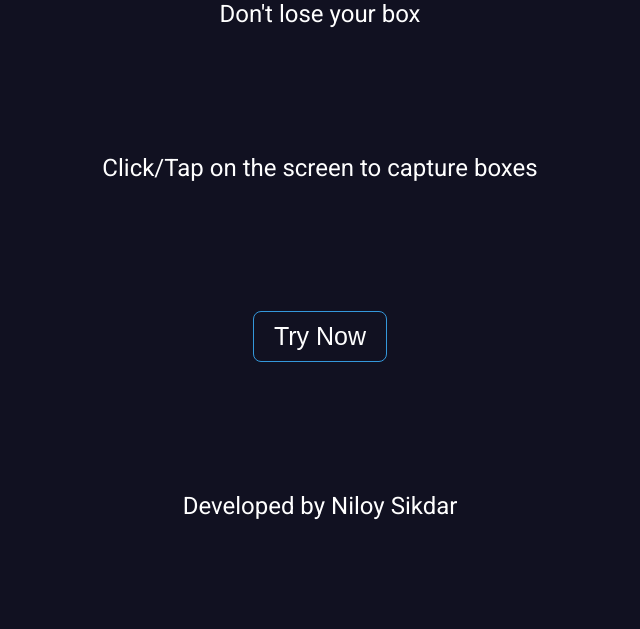
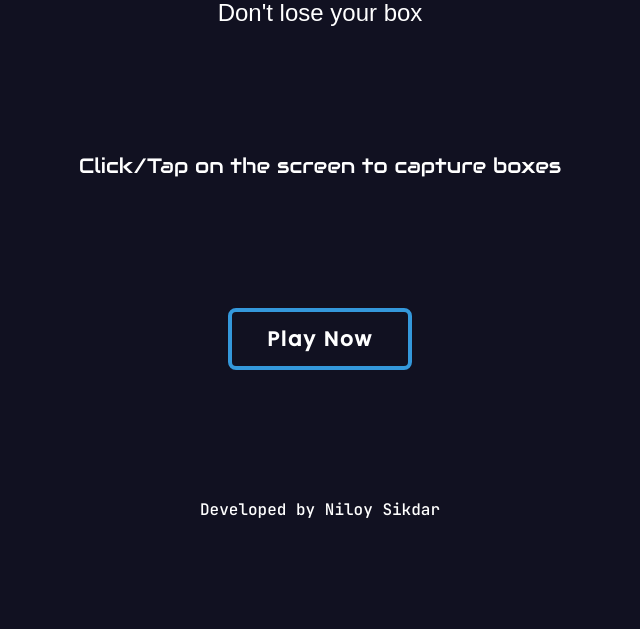
Before and after one commit to niloysikdar/box-stacking-game, a plain HTML site: page index.html in a window 1280 px wide. Shown: the part 171-800 px from the top of the page, without its empty margins (320-960 px from the left). Drawn offline with nearby package versions, Linux system fonts and the light colour scheme; a web font is replaced by a local one.

Commit message:
Style changes

```diff
--- a/app.js
+++ b/app.js
@@ -158,7 +158,7 @@ function generateBox(x, y, z, width, depth) {
 
 
 function animation() {
-    const speed = (score < 21) ? 0.16 : (score < 41) ? 0.17 : 0.18;
+    const speed = (score < 21) ? 0.15 : (score < 41) ? 0.17 : 0.18;
 
     const topLayer = stack[stack.length - 1];
     topLayer.threejs.position[topLayer.direction] += speed;
--- a/index.html
+++ b/index.html
@@ -19,7 +19,7 @@
 
     <div class="score-page">
         <div class="score-card">
-            <h1>Final Score</h1>
+            <p class="score-text">Final Score</p>
             <h1 class="score-value">0</h1>
             <button class="play-again">Play Again</button>
         </div>
@@ -27,12 +27,12 @@
 
     <div class="welcome">
         <div class="game-name">
-            <h1>Box Stacking Game</h1>
-            <p>Don't lose your box</p>
+            <h1 class="original-name">Box Stacking Game</h1>
+            <p class="tag">Don't lose your box</p>
         </div>
-        <p>Click/Tap on the screen to capture boxes</p>
-        <button class="try-now">Try Now</button>
-        <p>Developed by Niloy Sikdar</p>
+        <p class="description">Click/Tap on the screen to capture boxes</p>
+        <button class="try-now">Play Now</button>
+        <p class="developed">Developed by Niloy Sikdar</p>
     </div>
 
     <audio src="./sound.mp3" autoplay="false" loop></audio>
--- a/style.css
+++ b/style.css
@@ -1,4 +1,5 @@
-@import url('https://fonts.googleapis.com/css2?family=Roboto&display=swap');
+@import url('https://fonts.googleapis.com/css2?family=Audiowide&family=Convergence&family=JetBrains+Mono:wght@500;700&family=Poppins:wght@500&display=swap');
+
 
 * {
     margin: 0;
@@ -10,12 +11,10 @@ body {
     background: #111121;
     height: 100vh;
     max-width: 100vw;
-    overflow-x: hidden;
-    overflow-y: hidden;
+    overflow: hidden;
     display: flex;
     justify-content: center;
     align-items: center;
-    font-family: 'Roboto', sans-serif;
 }
 
 .scene, canvas {
@@ -32,6 +31,14 @@ h2 {
     padding-right: 2rem;
     color: #ffffff;
     font-size: 2.8rem;
+    text-align: center;
+}
+
+p {
+    color: #ffffff;
+    margin-top: 1rem;
+    margin-bottom: 1rem;
+    font-size: 1.5rem;
     text-align: center;
 }
 
@@ -100,6 +107,24 @@ h1 {
     z-index: 10;
 }
 
+.original-name {
+    font-family: 'Convergence', sans-serif;
+}
+
+.tag {
+    font-family: 'Convergence', sans-serif;
+}
+
+.description {
+    font-family: 'Audiowide', cursive;
+    font-size: 1.3rem;
+}
+
+.developed {
+    font-family: 'JetBrains Mono', monospace;
+    font-size: 1rem;
+}
+
 .welcome-hidden {
     animation: slide 1s;
     animation-fill-mode: forwards;
@@ -110,28 +135,23 @@ h1 {
     flex-direction: column;
     align-items: center;
     justify-content: center;
-}
-
-p {
-    color: #ffffff;
-    margin-top: 1rem;
-    margin-bottom: 1rem;
-    font-size: 1.5rem;
-    text-align: center;
+    font-family: 'Convergence', sans-serif;
 }
 
 button {
     background: none;
-    padding:  10px 20px;
-    font-size: 25px;
-    font-weight: 500;
+    padding:  12px 35px;
+    font-family: 'Poppins', sans-serif;
+    letter-spacing: 1.8px;
+    font-size: 20px;
+    font-weight: 700;
     cursor: pointer;
     margin: 20px;
     outline: none;
     color: #ffffff;
-    border: 1px solid #3498db;
+    border: 4px solid #3498db;
     border-radius: 0.5rem;
-    transition: 0.8s;
+    transition: 0.4s;
     position: relative;
     overflow: hidden;
 }
@@ -146,7 +166,7 @@ button::before {
     height: 0%;
     background: #3498db;
     z-index: -1;
-    transition: 0.8s;
+    transition: 0.4s;
 }
 
 button:hover::before {
@@ -170,7 +190,7 @@ button:hover::before {
     position: relative;
     width: 18.5rem;
     height: 15.5rem;
-    border: 1px solid #ffffff;
+    /* border: 1px solid #ffffff; */
     background: #111121;
     border-radius: 1rem;
     display: flex;
@@ -179,8 +199,23 @@ button:hover::before {
     align-items: center;
 }
 
+.score-text {
+    color: #aaaac5;
+    letter-spacing: 1.5px;
+    margin-bottom: 0;
+}
+
 .score-value {
-    font-size: 3rem;
+    font-size: 3.5rem;
+}
+
+.play-again {
+    font-size: 18px;
+    letter-spacing: 1px;
+    font-weight: 700;
+    border-radius: 30px;
+    border: none;
+    background: #0085ff;
 }
 
 
```
